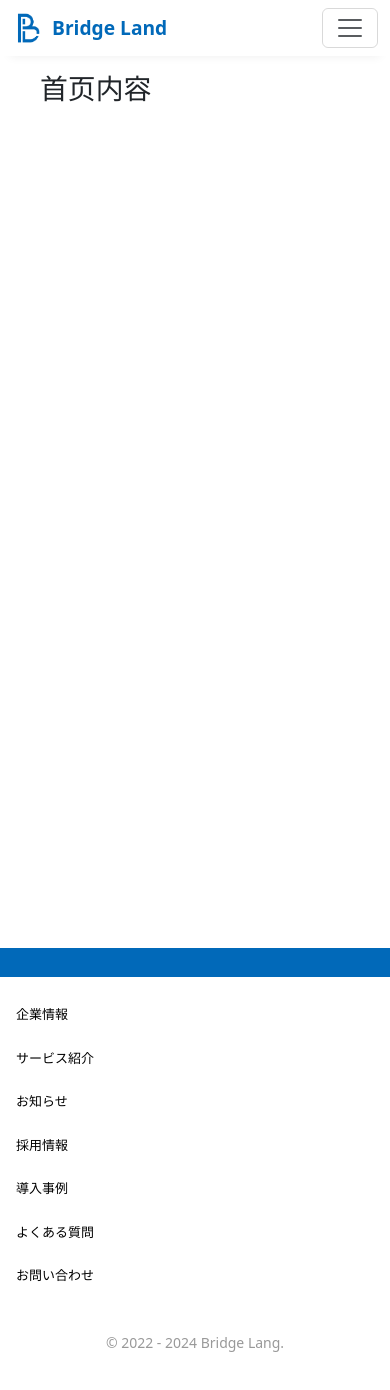
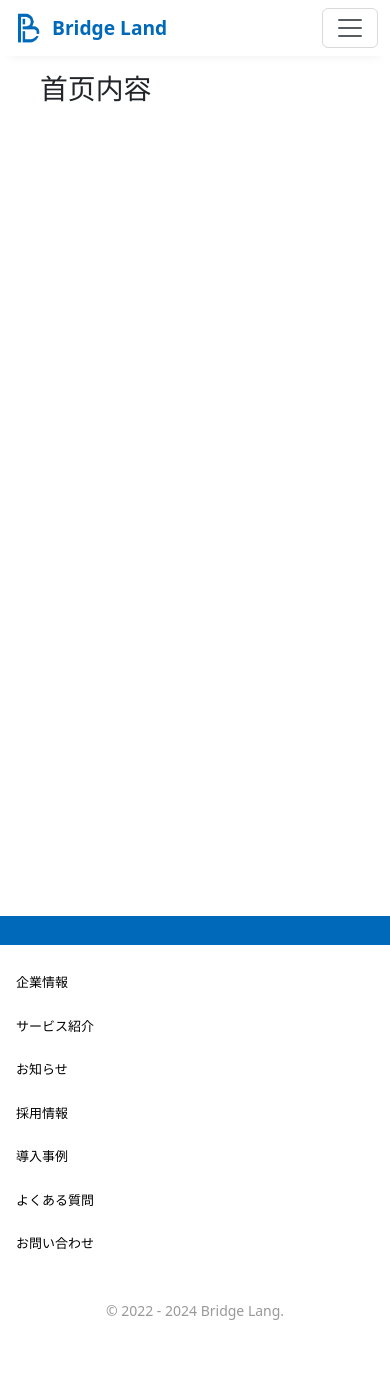
Before and after one commit to Nceco/blfood-web, a Vue app: page / in a window 390 px wide. Shown: the top 1390 px of the page. Built offline with nearby package versions, Linux system fonts and the light colour scheme.

Commit message:
feat: 图片替换

```diff
--- a/src/components/Bottom.vue
+++ b/src/components/Bottom.vue
@@ -70,7 +70,7 @@ const handleNavClick = item => router.replace(item.path)
 
 @media screen and (max-width:991px) {
   .layout_bottom{
-    padding-top: 48px;
+    padding-top: 1rem;
     .nav{
       margin-top: 1rem;
       display: flex;
```
Also changed, not shown: 1 other file (tests, documents, lock files or other folders).
